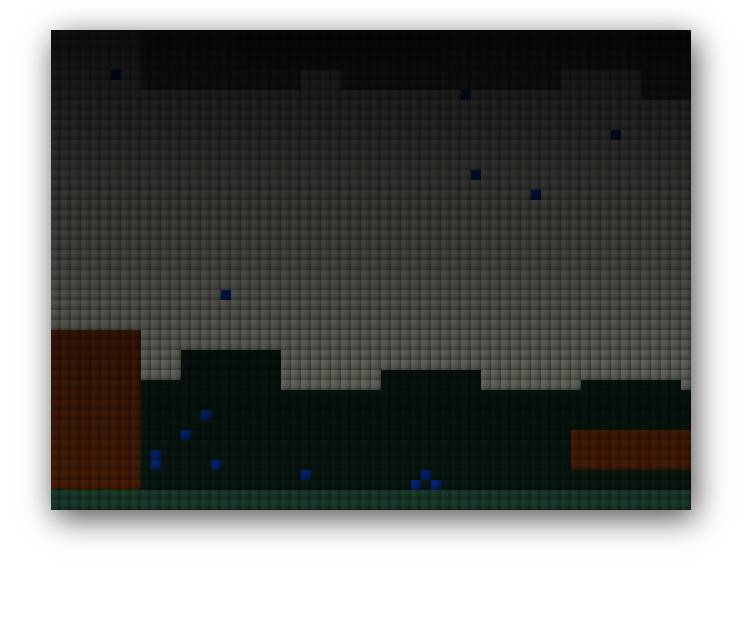
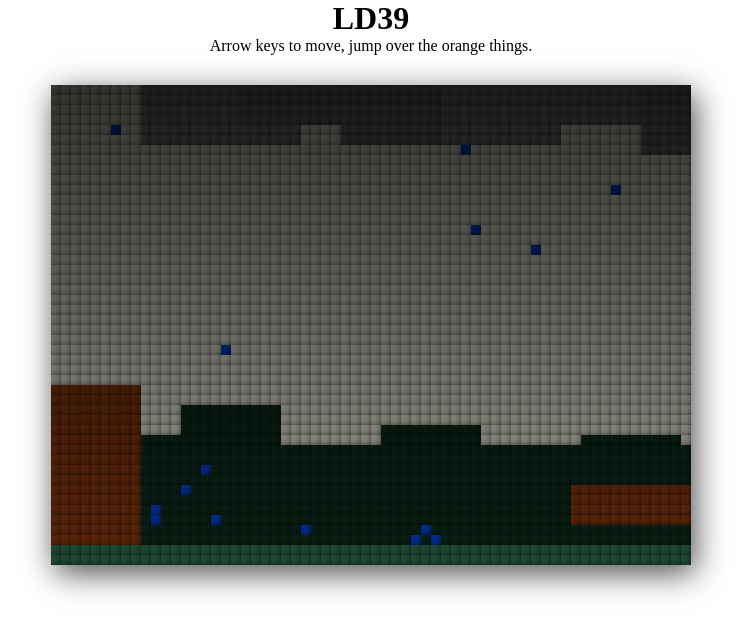
Before and after one commit to jonesnxt/jonesnxt.github.io, a website: page index.html in a window 1280 px wide. Shown: the top 634 px of the page, without its empty margins (269-1018 px from the left). Drawn offline with Linux system fonts and the light colour scheme.

Commit message:
good enough I guess

```diff
--- a/index.html
+++ b/index.html
@@ -33,6 +33,10 @@
   </style>
 </head>
 <body>
+  <div style="text-align:center;">
+  <h1>LD39</h1>
+  <div>Arrow keys to move, jump over the orange things.</div>
+  </div>
   <div id="wrapper">
     <canvas id="bottom" width="640" height="480"></canvas>
     <canvas id="top" width="640" height="480"></canvas>
--- a/lighting.js
+++ b/lighting.js
@@ -7,18 +7,18 @@ function setPixel(x, y, alpha) {
 function setLight(alpha) {
   topperLayer.clearRect(0, 0, 640, 480);
   const gradient = topperLayer.createLinearGradient(0, 0, 0, 480);
-  gradient.addColorStop(0, 'rgba(0,0,0,0.95');
+  gradient.addColorStop(0, 'rgba(0,0,0,0.8');
   gradient.addColorStop(1, `rgba(0,0,0,${alpha}`);
 
   topperLayer.fillStyle = gradient;
   topperLayer.fillRect(0, 0, 640, 480);
 }
 
-let alpha = 0.6;
+let alpha = 0.4;
 setLight(alpha);
 setInterval(() => {
   alpha += Math.random() > 0.5 ? 0.025 : -0.025;
-  alpha = Math.max(alpha, 0.4);
-  alpha = Math.min(alpha, 0.6);
+  alpha = Math.max(alpha, 0.3);
+  alpha = Math.min(alpha, 0.5);
   setLight(alpha);
 }, 120);
--- a/shaders.js
+++ b/shaders.js
@@ -12,7 +12,7 @@ for (let i = 0; i < WIDTH; i += 1) {
     // draw another mask
     for (let x = 0; x < SIZE; x += 1) {
       for (let y = 0; y < SIZE; y += 1) {
-        const sh = (((x / 10) ** 2) / 3) + (((y / 10) ** 2) / 3);
+        const sh = (((x / 10) ** 3) / 3) + (((y / 10) ** 3) / 3);
         setPixel((i * SIZE) + x, (j * SIZE) + y, sh);
       }
     }
```
